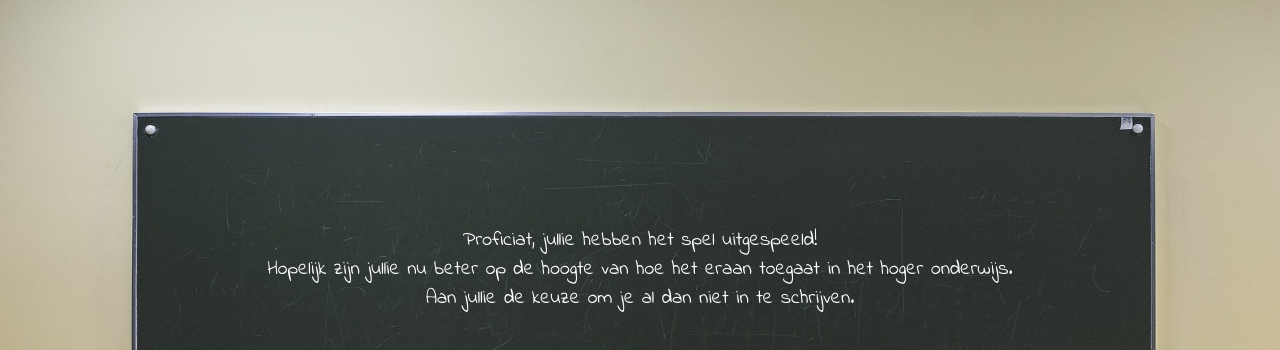
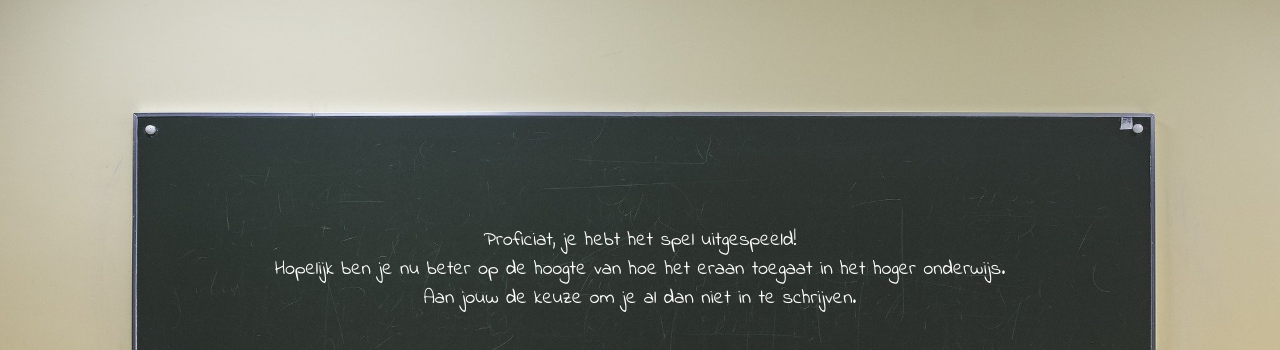
Before and after one commit to StijnDeBrauwer/wegwijsInHetHogerOnderwijs, a website: page index.html in a window 1280 px wide. Shown: the top 350 px of the page. Drawn offline with Linux system fonts and the light colour scheme.

Commit message:
Updated text

```diff
--- a/index.html
+++ b/index.html
@@ -22,9 +22,9 @@
             <div class="after"></div>
         </div>
 
-        <p>Proficiat, jullie hebben het spel uitgespeeld! <br />
-            Hopelijk zijn jullie nu beter op de hoogte van hoe het eraan toegaat in het hoger onderwijs. <br />
-            Aan jullie de keuze om je al dan niet in te schrijven.
+        <p>Proficiat, je hebt het spel uitgespeeld! <br />
+            Hopelijk ben je nu beter op de hoogte van hoe het eraan toegaat in het hoger onderwijs. <br />
+            Aan jouw de keuze om je al dan niet in te schrijven.
         </p>
 
         <p> <strong> Weet wel ,</strong> </p>
```
